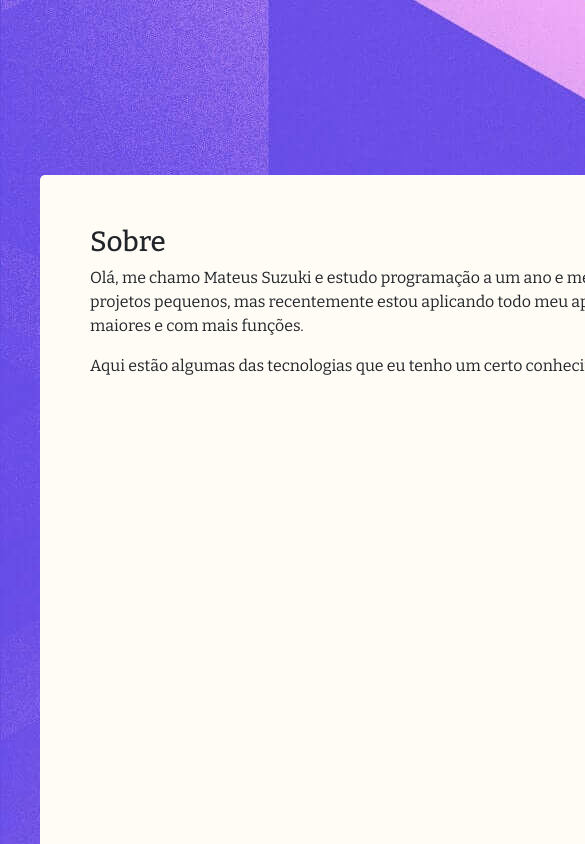
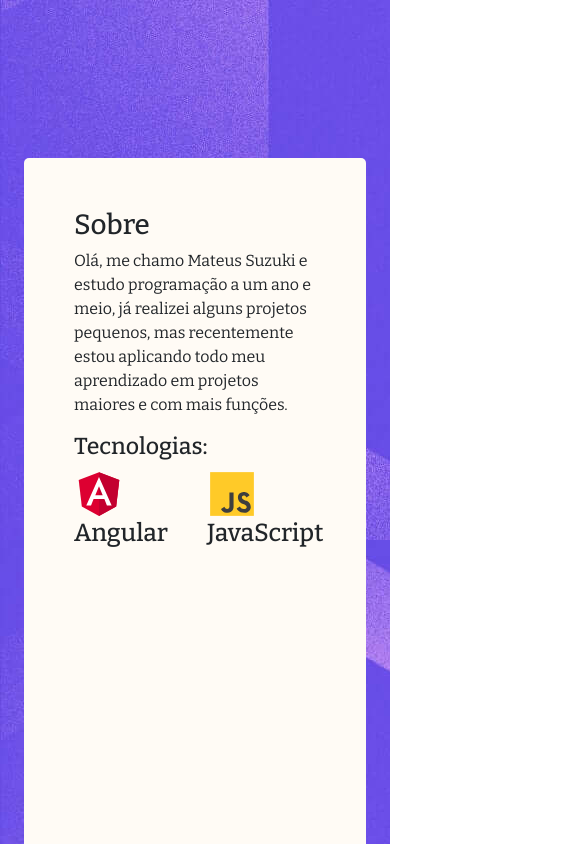
Before and after one commit to mateussuzuki/portfolio, an Angular app in the folder portfolio/: page / in a window 390 px wide. Shown: the part 720-1564 px from the top of the page, 585 px wide, since content can reach past the window. Built offline with nearby package versions, Linux system fonts and the light colour scheme.

Commit message:
responsividade

```diff
--- a/portfolio/src/app/app.component.html
+++ b/portfolio/src/app/app.component.html
@@ -1,9 +1,9 @@
 <div class="container">
   <div class="row">
-    <div class="col-12 col-lg-3">
+    <div class="col-12 col-xxl-3">
       <app-main-profile />
     </div>
-    <div class="col-12 col-lg-9">
+    <div class="col-12 col-xxl-9">
       <app-info-tab />
     </div>
   </div>
--- a/portfolio/src/app/components/info-tab/info-tab.component.html
+++ b/portfolio/src/app/components/info-tab/info-tab.component.html
@@ -1,7 +1,6 @@
 <div class="container d-flex">
   <div class="containerInfo">
-    <div></div>
-    <div class="tabContent ms-3">
+    <div class="tabContent ">
       <div class="tab-content" id="v-pills-tabContent">
         <div
           class="tab-pane fade show active"
@@ -12,7 +11,32 @@
         >
           <h1>Sobre</h1>
           <p>Olá, me chamo Mateus Suzuki e estudo programação a um ano e meio, já realizei alguns projetos pequenos, mas recentemente estou aplicando todo meu aprendizado em projetos maiores e com mais funções.</p>
-          <p>Aqui estão algumas das tecnologias que eu tenho um certo conhecimento: </p>
+          <h3>Tecnologias:</h3>
+          <div class="row">
+            <div class="col-6">
+              <div class="row">
+                <div class="col-2">
+                  <img src="../../../assets/svgs/angular.svg" alt="" class="iconTecno">
+                </div>
+                <div class="col-10">
+                  <h2>Angular</h2>
+                </div>
+              </div>
+            </div>
+            <div class="col-6">
+              <div class="row">
+                <div class="col-2">
+                  <img src="../../../assets/svgs/js.svg" alt="" class="iconTecno">
+                </div>
+                <div class="col-10">
+                  <h2>JavaScript</h2>
+                </div>
+              </div>
+            </div>
+          </div>
+          <div>
+
+          </div>
         </div>
         <div
           class="tab-pane fade"
--- a/portfolio/src/app/components/info-tab/info-tab.component.scss
+++ b/portfolio/src/app/components/info-tab/info-tab.component.scss
@@ -11,6 +11,7 @@
   height: 92vh;
   border-radius: 5px;
   background-color: #FFFBF5;
+  margin-left: 10px;
 }
 
 .nav-link {
@@ -23,3 +24,23 @@
 .tab-pane {
   padding: 50px;
 }
+
+.iconTecno {
+  width: 50px;
+}
+
+@media(max-width: 992px) {
+  .tabContent {
+    margin: auto;
+    width: 100%;
+  }
+
+  .container {
+    flex-direction: column;
+  }
+
+  .tabContent {
+    margin-left: 0;
+  }
+
+}
--- a/portfolio/src/app/components/main-profile/main-profile.component.scss
+++ b/portfolio/src/app/components/main-profile/main-profile.component.scss
@@ -21,7 +21,7 @@
 }
 
 .pictureProfileInfo {
-  height: 65vh;
+  height: 69vh;
   width: 360px;
   border-radius: 5px;
   background-color: #FFFBF5;
```
Also changed, not shown: portfolio/src/assets/svgs/angular.svg (added), portfolio/src/assets/svgs/js.svg (added).
